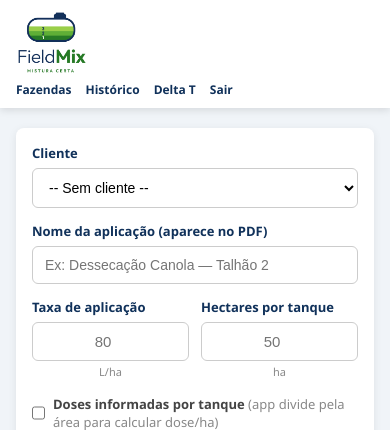
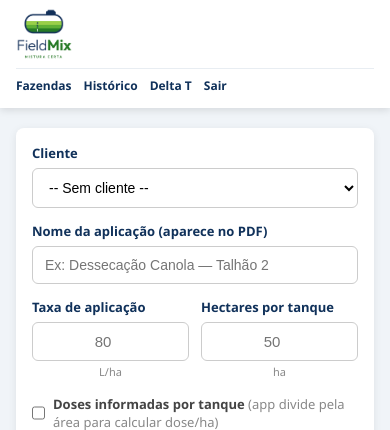
Before and after one commit to eduardopulveragro-bit/MisturaCaldas, a Flask app: template templates/index.html in a window 390 px wide. Shown: the top 430 px of the page. Run offline with Flask 3, Linux system fonts and the light colour scheme; the template is opened without the code that fills it, so the values that code supplies are empty; some libraries are stand-ins or nearby versions.

Commit message:
Mobile header: nav rolavel horizontal, logo menor, linha separadora
Co-Authored-By: Claude Sonnet 4.6 <noreply@anthropic.com>

```diff
--- a/templates/index.html
+++ b/templates/index.html
@@ -149,10 +149,12 @@
       .card { padding: 16px; }
       table.ordem { font-size: 12px; }
       table.ordem th, table.ordem td { padding: 5px 4px; }
-      header { padding: 10px 16px; flex-direction: column; align-items: flex-start; gap: 6px; }
-      .header-brand img { height: 65px; }
-      header > div { flex-wrap: wrap; gap: 8px 14px !important; }
-      header a.nav-link { font-size: 12px; }
+      header { padding: 8px 16px 0; flex-direction: column; align-items: flex-start; gap: 2px; }
+      .header-brand img { height: 52px; }
+      header > div { flex-wrap: nowrap !important; overflow-x: auto; gap: 0 !important; width: 100%; scrollbar-width: none; border-top: 1px solid #e8edf2; margin-top: 6px; padding: 2px 0 8px; }
+      header > div::-webkit-scrollbar { display: none; }
+      header a.nav-link { font-size: 12px; white-space: nowrap; padding: 6px 12px 6px 0; }
+      header a.nav-link:last-child { padding-right: 4px; }
     }
   </style>
 </head>
```
Also changed, not shown: templates/admin_usuarios.html (+5 -4 lines), templates/clientes.html (+5 -4 lines), templates/historico.html (+5 -4 lines).
